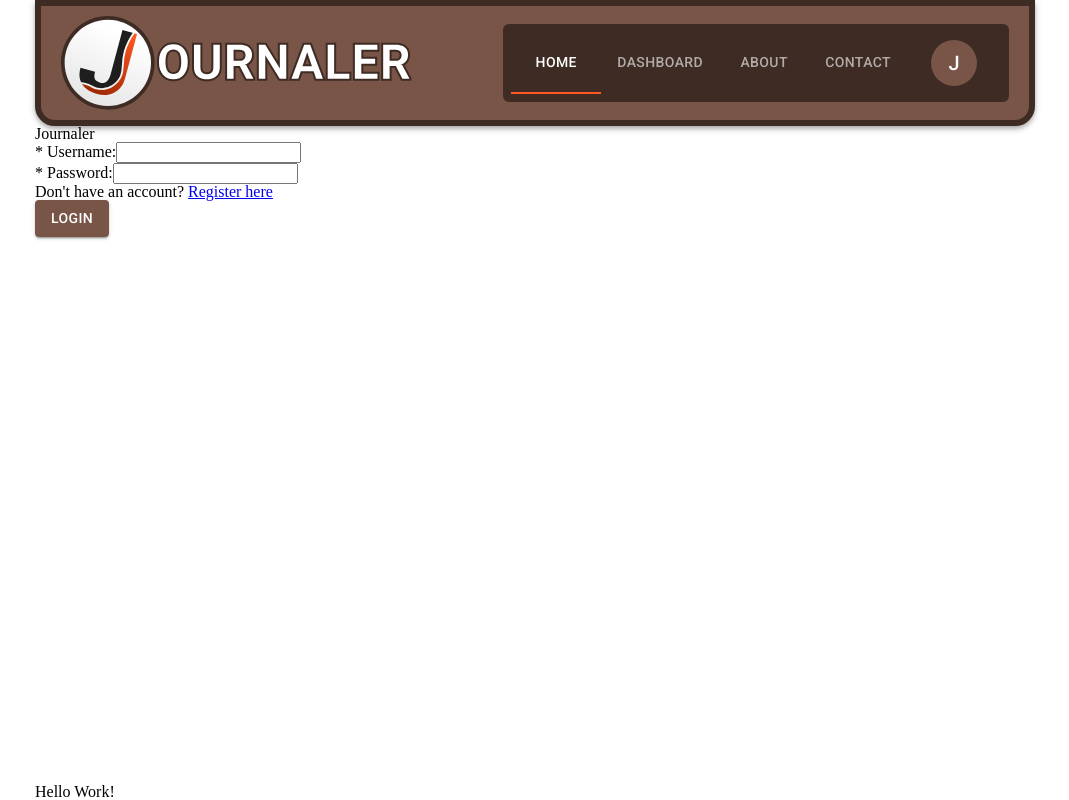
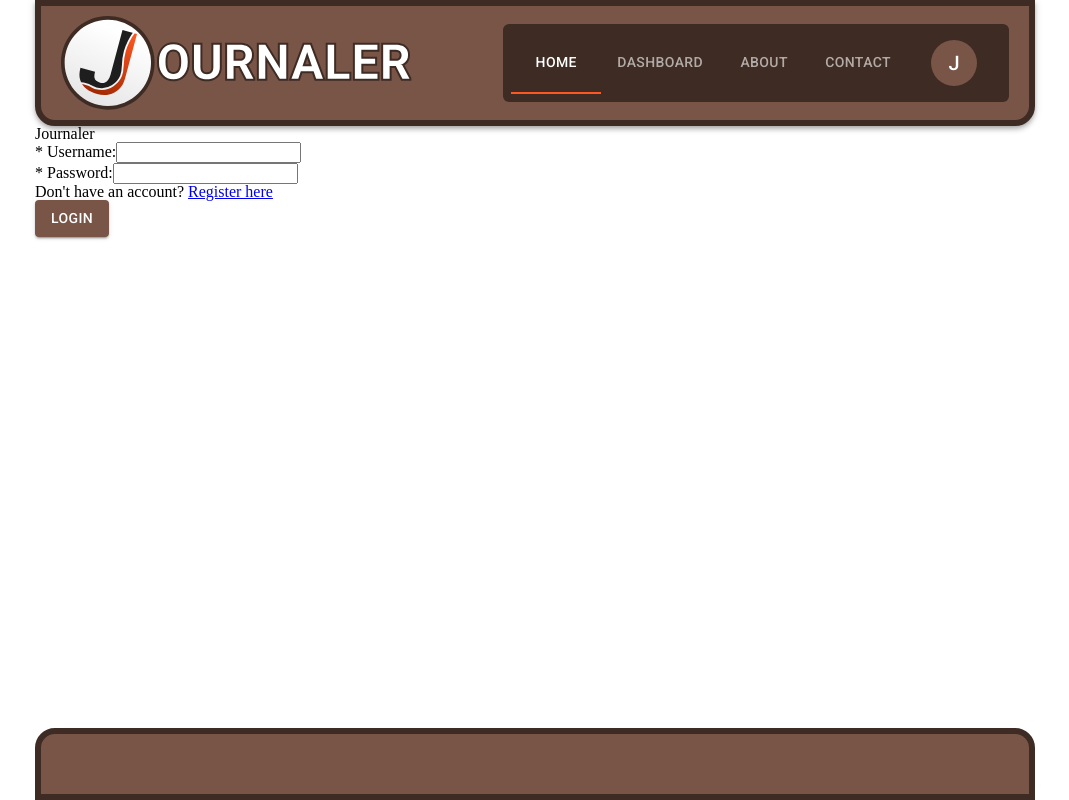
Before and after one commit to waylonturbes/journaler-frontend, a React (Create React App) app: page / in a window 1280 px wide. Shown: the whole page, without its empty margins (105-1174 px from the left). Built offline with nearby package versions, Linux system fonts and the light colour scheme.

Commit message:
feat: complete desktop footer container

```diff
--- a/src/components/base/Footer/DesktopFooter.tsx
+++ b/src/components/base/Footer/DesktopFooter.tsx
@@ -1,10 +1,18 @@
 import React from "react";
+import { Box } from "@mui/material";
 
 const DesktopFooter = () => {
   return (
-    <>
-      <h1>Hello Work!</h1>
-    </>
+    <Box
+      component="footer"
+      sx={{
+        p: "30px",
+        backgroundColor: "primary.main",
+        border: "6px solid",
+        borderColor: "primary.dark",
+        borderRadius: "20px 20px 0px 0px",
+      }}
+    ></Box>
   );
 };
 
```
